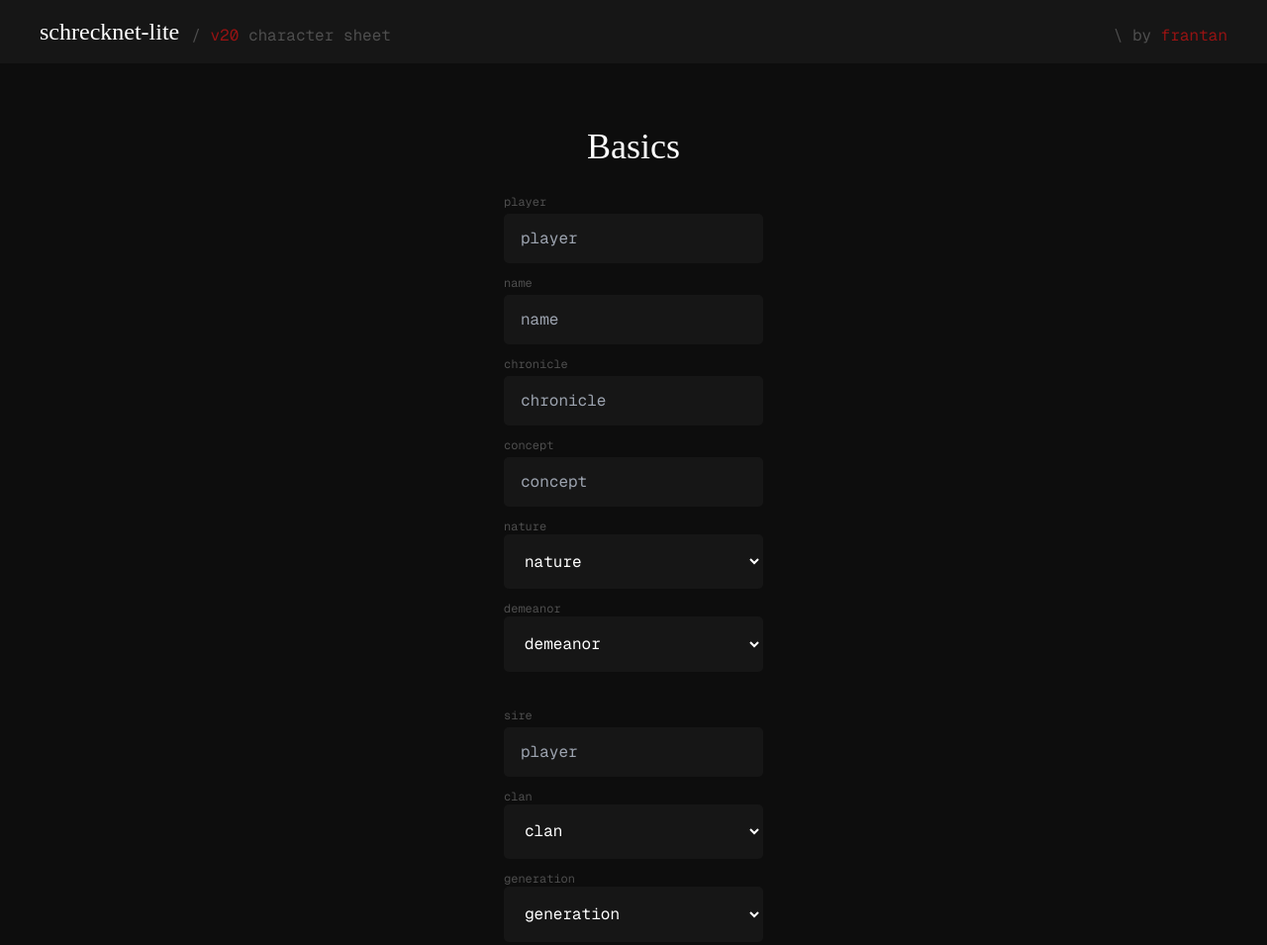
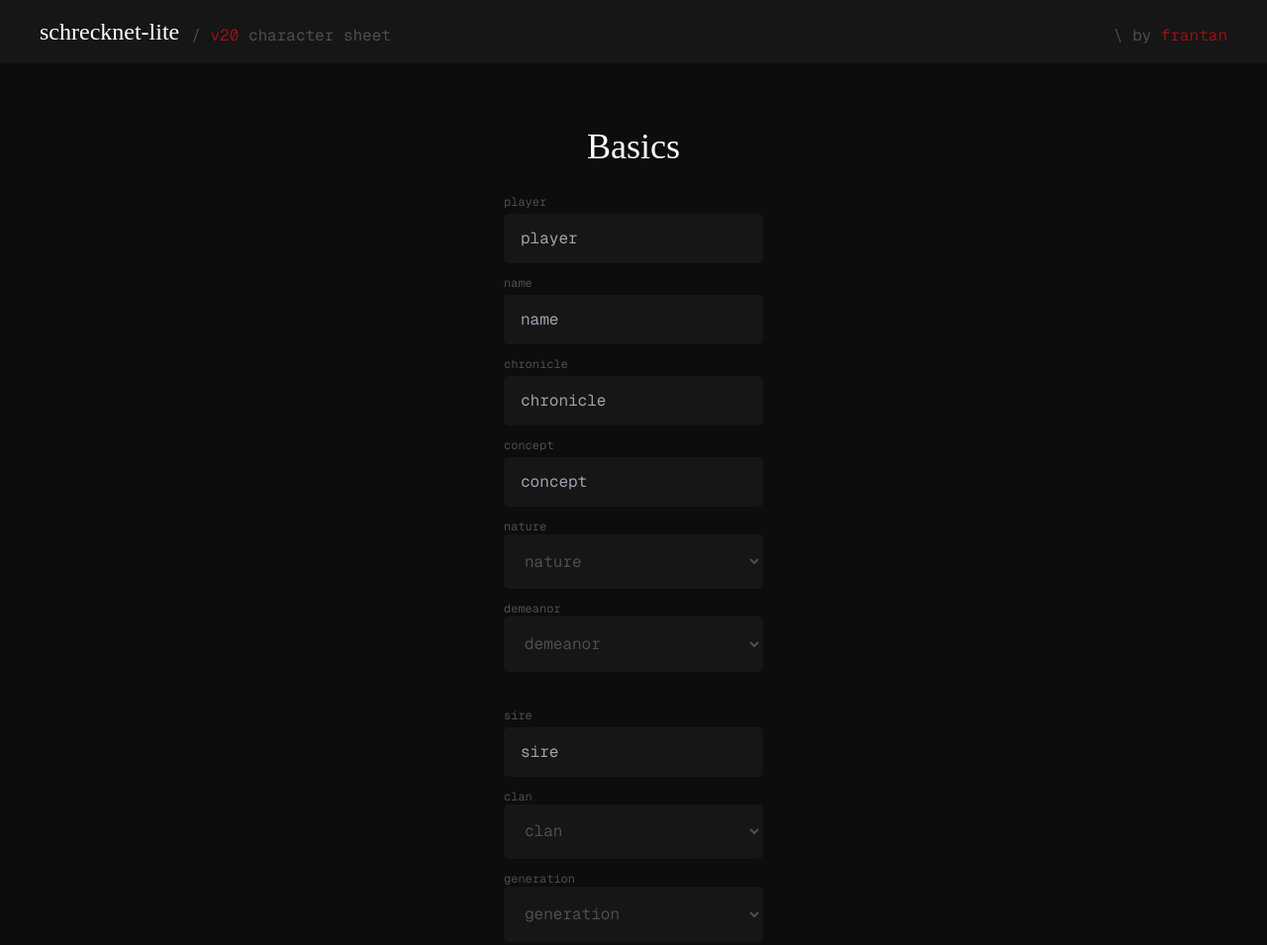
Before and after one commit to frantaing/schrecknet-lite, a website: page src/v20.html in a window 1280 px wide. Shown: the top 955 px of the page at 99% size. Drawn offline with nearby package versions, Linux system fonts and the light colour scheme; files that its build step writes are made by us from their sources; a web font is replaced by a local one.

Commit message:
Fix styling for dropdown
This commit includes fixes to the dropdown styling via dynamic styling.
So now, 'placeholder' text prior to selection will be 'textSeconary' and become 'textPrimary' when an option is selected.
Also includes an addition to the Nature/Demeanor datalink to keep the placeholders.

```diff
--- a/src/js/script.js
+++ b/src/js/script.js
@@ -1,20 +1,16 @@
-// DROPDOWN: Nature/Demeanor
+// DROPDOWN: Nature/Demeanor json
+// # Links 'nature_demeanor.json' to the Nature/Demeanor dropdowns
+// # Also makes sure placeholder options are not overridden
 document.addEventListener('DOMContentLoaded', function() {
 
   const selectElements = document.querySelectorAll('select[name="nature"], select[name="demeanor"]');
 
   if (selectElements.length === 0) {
-    console.warn('No nature or demeanor select elements found on the page.');
     return;
   }
 
   const jsonPath = 'data/nature_demeanor.json';
 
-  /**
-   * A reusable function to populate any given <select> element with data.
-   * @param {HTMLSelectElement} selectElement The dropdown element to populate.
-   * @param {Array<Object>} data The array of data from the JSON file.
-   */
   function populateDropdown(selectElement, data) {
     data.forEach(item => {
       const option = document.createElement('option');
@@ -34,6 +30,8 @@ document.addEventListener('DOMContentLoaded', function() {
     .then(data => {
       selectElements.forEach(dropdown => {
         populateDropdown(dropdown, data);
+
+        dropdown.value = "";
       });
     })
     .catch(error => {
@@ -44,3 +42,29 @@ document.addEventListener('DOMContentLoaded', function() {
     });
 
 });
+
+// DROPDOWN: Text color
+// # Dynamically styles the <select> 'placeholder'
+function initializeSelectElementStyling() {
+  const allSelects = document.querySelectorAll('select');
+
+  const updateSelectColor = (selectElement) => {
+    if (selectElement.value === '') {
+      selectElement.classList.add('text-textSecondary');
+      selectElement.classList.remove('text-textPrimary');
+    } else {
+      selectElement.classList.add('text-textPrimary');
+      selectElement.classList.remove('text-textSecondary');
+    }
+  };
+
+  allSelects.forEach(select => {
+    updateSelectColor(select);
+
+    select.addEventListener('change', (event) => {
+      updateSelectColor(event.currentTarget);
+    });
+  });
+}
+
+document.addEventListener('DOMContentLoaded', initializeSelectElementStyling);
--- a/src/v20.html
+++ b/src/v20.html
@@ -89,7 +89,7 @@
 
           <!-- Nature -->
           <label class="flex flex-col text-xs text-start text-textSecondary">nature
-            <select name="nature" class="bg-foreground text-base text-textPrimary placeholder-textSecondary py-[0.95rem] px-4 rounded-round transition border border-transparent hover:scale-[1.02] focus:border-accent focus:outline-none focus:ring-0 focus:scale-[1.02]">
+            <select name="nature" class="bg-foreground text-base text-textPrimary py-[0.95rem] px-4 rounded-round transition border border-transparent hover:scale-[1.02] focus:border-accent focus:outline-none focus:ring-0 focus:scale-[1.02]">
               <option value="" disabled selected hidden>nature</option>
               <!-- Options will be added here by JavaScript -->
             </select>
@@ -97,9 +97,8 @@
 
           <!-- Demeanor -->
           <label class="flex flex-col text-xs text-start text-textSecondary">demeanor
-            <select name="demeanor" class="bg-foreground text-base text-textPrimary placeholder-textSecondary py-[0.95rem] px-4 rounded-round transition border border-transparent hover:scale-[1.02] focus:border-accent focus:outline-none focus:ring-0 focus:scale-[1.02]">
+            <select name="demeanor" class="bg-foreground text-base text-textPrimary py-[0.95rem] px-4 rounded-round transition border border-transparent hover:scale-[1.02] focus:border-accent focus:outline-none focus:ring-0 focus:scale-[1.02]">
               <option value="" disabled selected hidden>demeanor</option>
-                <!-- Options will be added here by JavaScript -->
             </select>
           </label>
 
@@ -118,7 +117,7 @@
 
         -->
         <label class="flex flex-col text-xs text-start text-textSecondary">sire
-          <input type="text" name="sire" placeholder="player" class="bg-foreground text-base text-textPrimary placeholder-textSecondary mt-1 py-3 px-4 rounded-round transition border border-transparent hover:scale-[1.02] focus:border-accent focus:outline-none focus:ring-0 focus:scale-[1.02]">
+          <input type="text" name="sire" placeholder="sire" class="bg-foreground text-base text-textPrimary placeholder-textSecondary mt-1 py-3 px-4 rounded-round transition border border-transparent hover:scale-[1.02] focus:border-accent focus:outline-none focus:ring-0 focus:scale-[1.02]">
         </label>
         <label class="flex flex-col text-xs text-start text-textSecondary">clan
           <select name="clan" class="bg-foreground text-base text-textPrimary placeholder-textSecondary py-[0.95rem] px-4 rounded-round transition border border-transparent hover:scale-[1.02] focus:border-accent focus:outline-none focus:ring-0 focus:scale-[1.02]">
```
